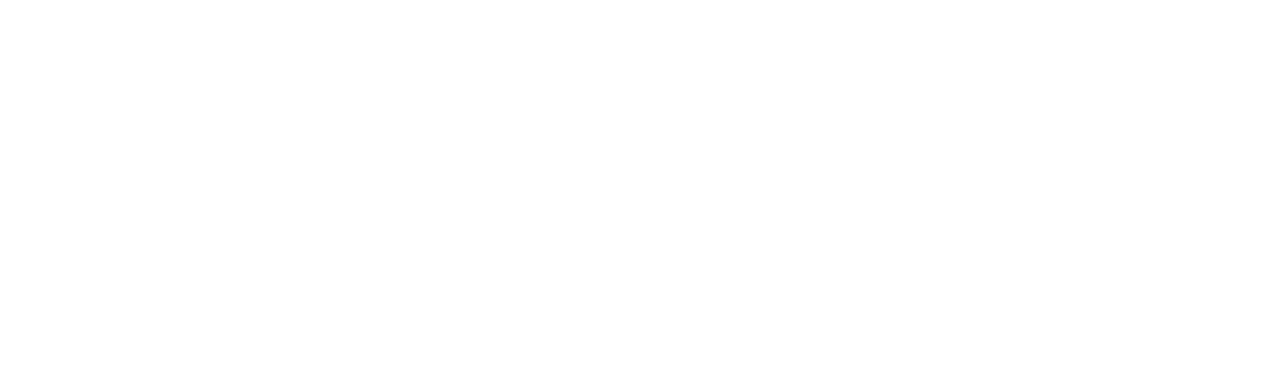
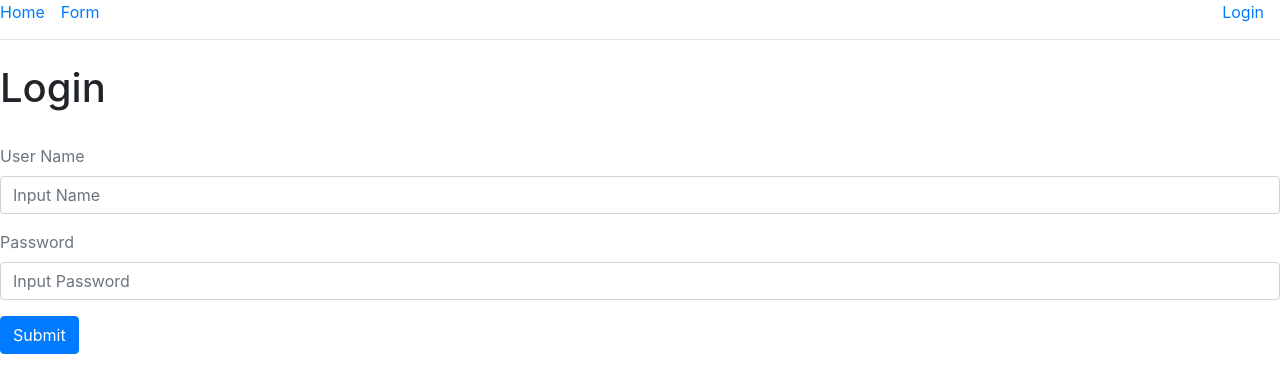
Before and after one commit to chikechris/mern-app, a React (Create React App) app in the folder client/: page /login in a window 1280 px wide. Shown: the top 392 px of the page. Built offline with nearby package versions, Linux system fonts and the light colour scheme.

Commit message:
added login page

```diff
--- a/client/src/Form.js
+++ b/client/src/Form.js
@@ -41,7 +41,7 @@ axios.post(`${process.env.REACT_APP_API}/post`, {title, content, user})
     <Nav />
     <br />
       <h2>Create Post</h2>
-      <br />
+      <hr />
       {/* {JSON.stringify(post)} */}
       <form onSubmit={onSubmit}>
         <div className='form-group'>
--- /dev/null
+++ b/client/src/Login.js
@@ -0,0 +1,76 @@
+import React, { useState, useEffect } from 'react'
+import axios from 'axios'
+import { Link } from 'react-router-dom'
+import Nav from './Nav'
+
+const Login = () => {
+  const [state, setState] = useState({
+      name: '',
+      password: ''
+  })
+
+  const {name, password} = state
+
+  // onChange event handler
+  const onChange = (name) => (event) => {
+    // console.log('name', name, 'event', event)
+    setState({ ...state, [name]: event.target.value })
+  }
+
+  // onSubmit event handler
+  const onSubmit = event => {
+    event.preventDefault()
+    console.table({name, password})
+    // axios.post(`${process.env.REACT_APP_API}/post`, { title, content, user })
+    //   .then(response => {
+    //     console.log(response)
+    //     // empty post
+    //     setState({ ...state, title: '', content: '', user: '' })
+    //     // display success alert
+    //     alert(`Post titled ${response.data.title} is created`)
+    //   })
+    //   .catch(error => {
+    //     console.log(error.response)
+    //     alert(error.response.data.error)
+    //   })
+  }
+
+  return (
+    <div>
+      <Nav />
+      <br />
+      <h1>Login</h1>
+      <br />
+      <form onSubmit={onSubmit}>
+        <div className='form-group'>
+          <label className='text-muted'>User Name</label>
+          <input
+            value={name}
+            onChange={onChange('name')}
+            type='text'
+            className='form-control'
+            placeholder='Input Name'
+            required
+          />
+        </div>
+        <div className='form-group'>
+          <label className='text-muted'>Password</label>
+          <input
+            value={password}
+            onChange={onChange('password')}
+            type='password'
+            className='form-control'
+            placeholder='Input Password'
+            required
+          />
+        </div>
+        <div>
+          <button className="btn btn-primary">Submit</button>
+        </div>
+      </form>
+
+    </div>
+  )
+}
+
+export default Login
--- a/client/src/Nav.js
+++ b/client/src/Nav.js
@@ -11,6 +11,9 @@ const Nav = () => {
         <li className='nav-item pr-3 pt 3 pb-3'>
           <Link to='/form'>Form</Link>
         </li>
+        <li className='nav-item ml-auto pr-3 pt 3 pb-3'>
+          <Link to='/login'>Login</Link>
+        </li>
       </ul>
     </nav>
   );
--- a/client/src/Routes.js
+++ b/client/src/Routes.js
@@ -4,6 +4,9 @@ import App from './App'
 import Form from './Form';
 import SinglePost from './SinglePost'
 import UpdatePost from './UpdatePost'
+import Login from './Login'
+
+
 
 const Routes = () => {
   return (
@@ -11,6 +14,7 @@ const Routes = () => {
       <Switch>
         <Route path='/' exact component={App} />
         <Route path='/form' exact component={Form} />
+        <Route path='/login' exact component={Login} />
         <Route path='/post/:slug' exact component={SinglePost} />
         <Route path='/post/update/:slug' exact component={UpdatePost} />
       </Switch>
```
